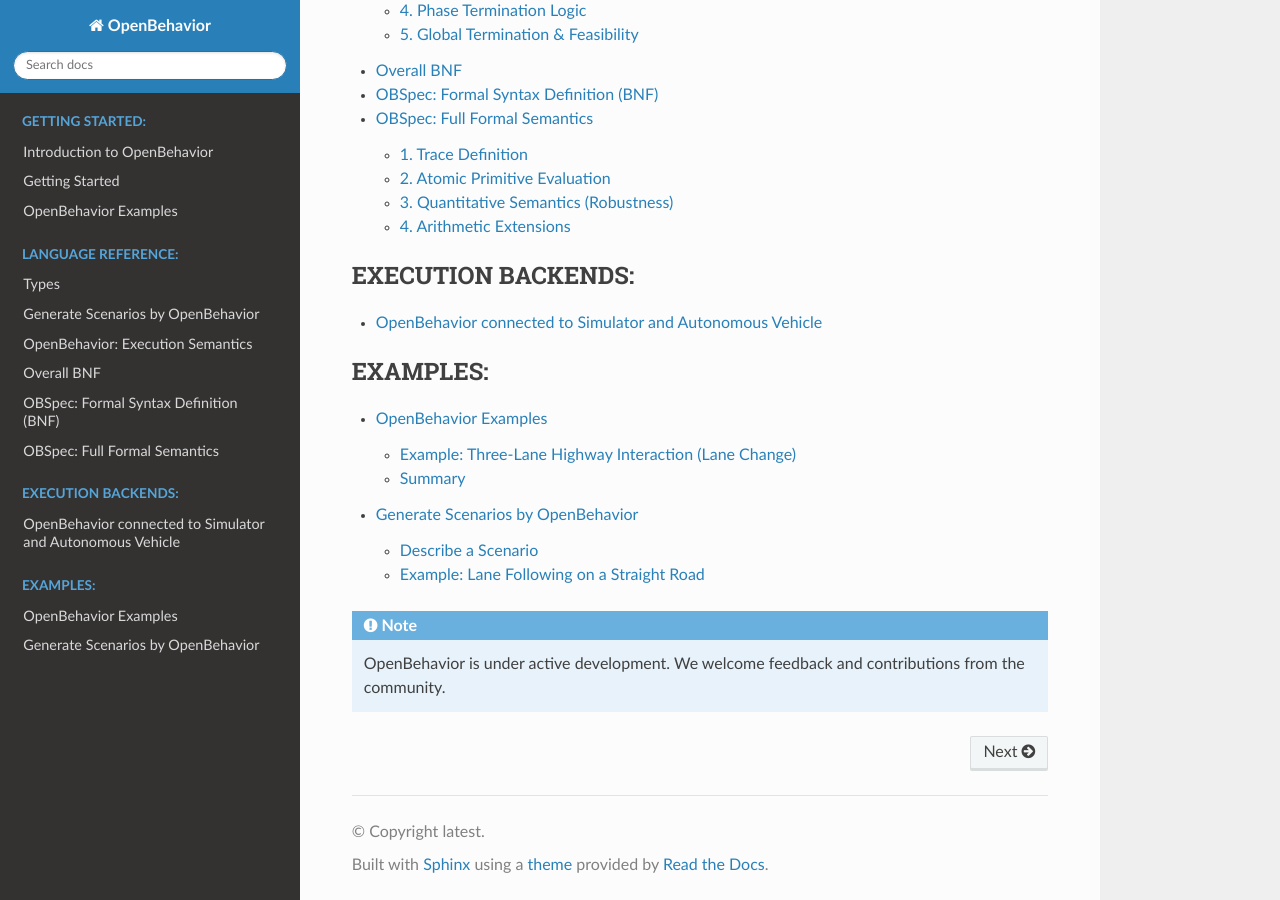
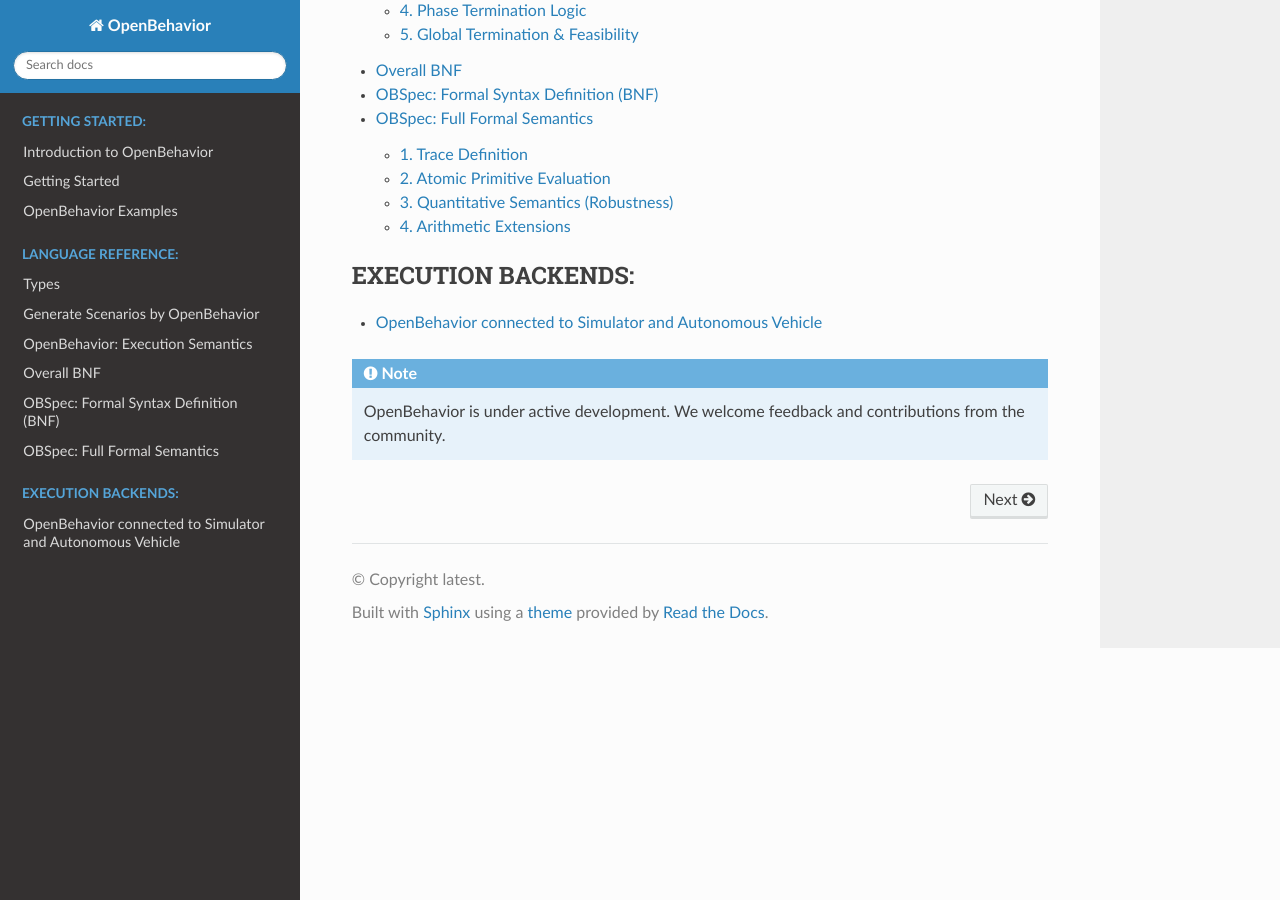
Before and after one commit to Sunshinesheep/OpenBehavior-doc, a Sphinx documentation site: the page built from docs/source/index.rst, in a window 1280 px wide and 900 px high, scrolled down 1887 px. Built offline with Sphinx 7.4.7 and the Read the Docs theme 3.1.0, drawn with Linux system fonts in a browser that asks for light colours.

Commit message:
Update index.rst

```diff
--- a/docs/source/index.rst
+++ b/docs/source/index.rst
@@ -48,12 +48,6 @@
 
    OpenBehavior_connected_to
 
-.. toctree::
-   :maxdepth: 2
-   :caption: EXAMPLES:
-
-   OpenBehavior_example_highway_lane_change
-   OpenBehavior_example_lane_following
 .. note::
 
    OpenBehavior is under active development. We welcome feedback and contributions from the community.
```
